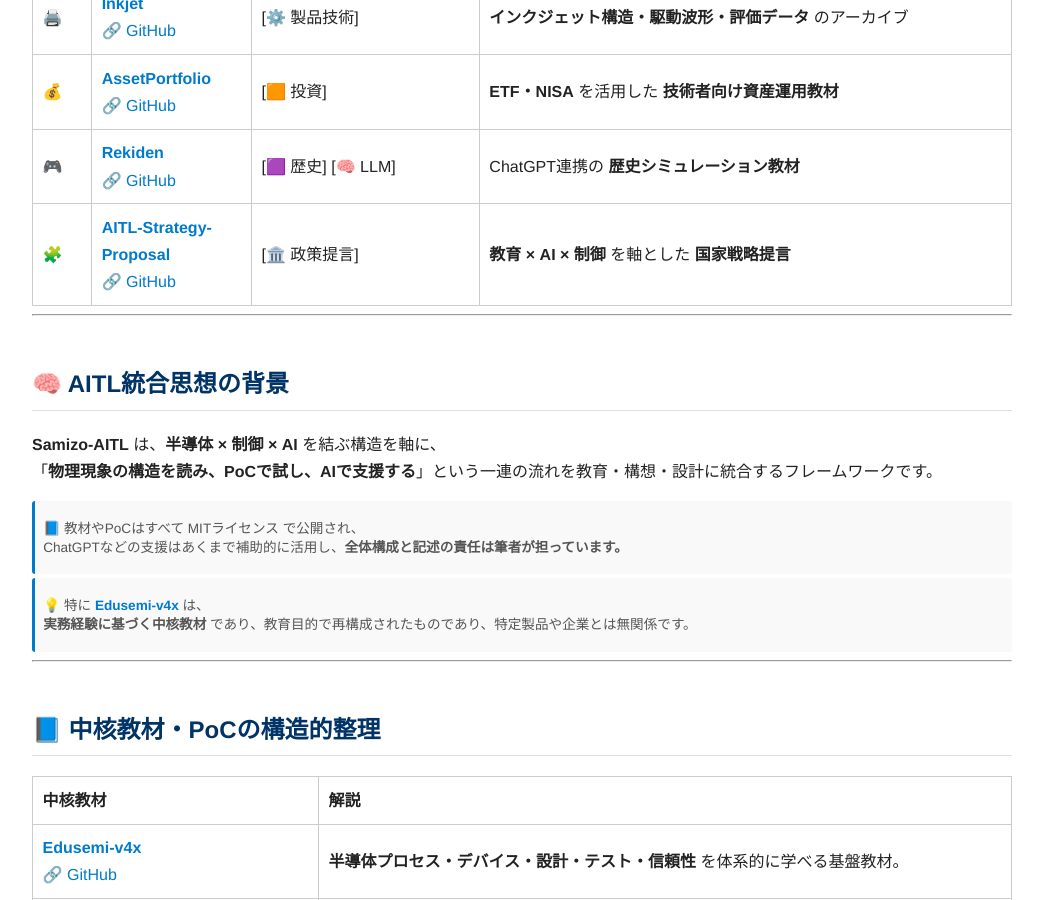
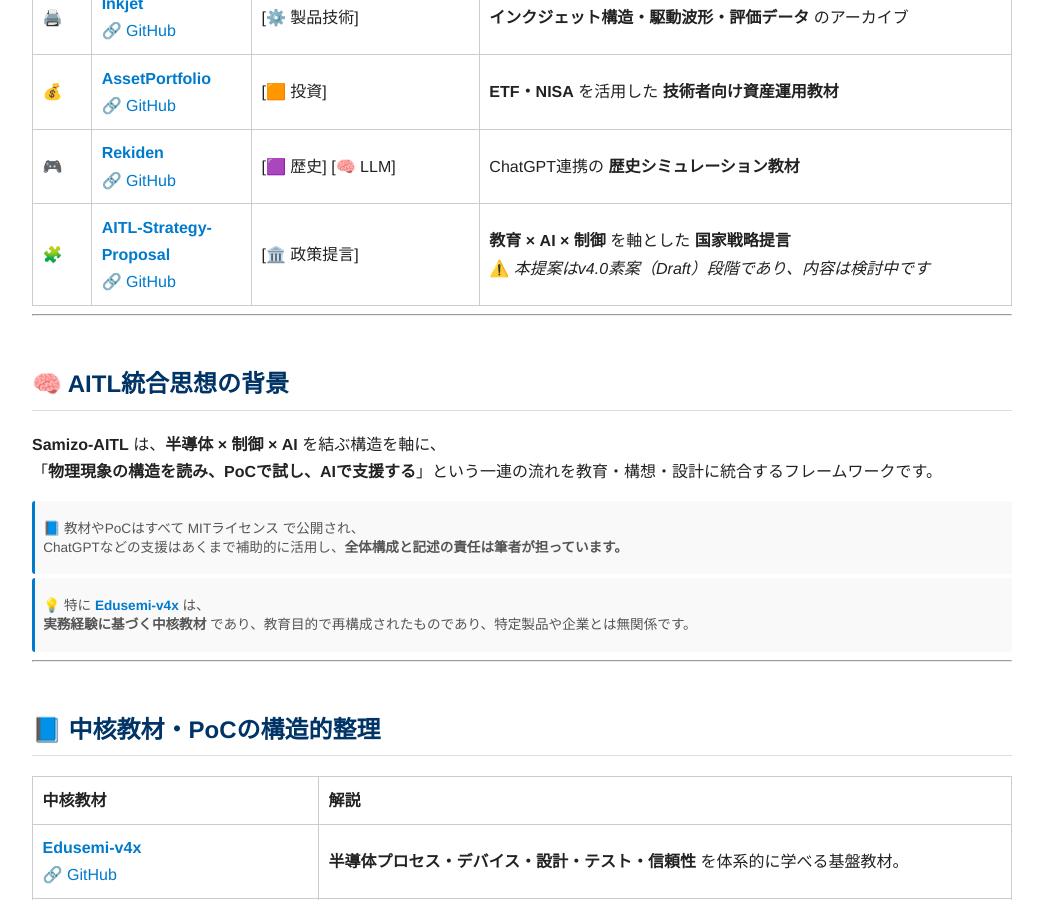
Before and after one commit to Samizo-AITL/Samizo-AITL.github.io, a Jekyll site: the page built from index.md, in a window 1280 px wide and 900 px high, scrolled down 1469 px. Shown: the whole window, without its empty margins (118-1161 px from the left). Built offline with Jekyll 4.4.1, drawn with Linux system fonts in a browser that asks for light colours.

Commit message:
Update index.md

```diff
--- a/index.md
+++ b/index.md
@@ -41,7 +41,7 @@
 | 🖨️ | **[Inkjet](https://samizo-aitl.github.io/Inkjet/)**<br>🔗 [GitHub](https://github.com/Samizo-AITL/Inkjet) | [⚙️ 製品技術] | **インクジェット構造・駆動波形・評価データ** のアーカイブ |
 | 💰 | **[AssetPortfolio](https://samizo-aitl.github.io/AssetPortfolio-StartGuide/)**<br>🔗 [GitHub](https://github.com/Samizo-AITL/AssetPortfolio-StartGuide) | [🟧 投資] | **ETF・NISA** を活用した **技術者向け資産運用教材** |
 | 🎮 | **[Rekiden](https://samizo-aitl.github.io/Rekiden/)**<br>🔗 [GitHub](https://github.com/Samizo-AITL/Rekiden) | [🟪 歴史] [🧠 LLM] | ChatGPT連携の **歴史シミュレーション教材** |
-| 🧩 | **[AITL-Strategy-Proposal](https://samizo-aitl.github.io/AITL-Strategy-Proposal/)**<br>🔗 [GitHub](https://github.com/Samizo-AITL/AITL-Strategy-Proposal) | [🏛️ 政策提言] | **教育 × AI × 制御** を軸とした **国家戦略提言** |
+| 🧩 | **[AITL-Strategy-Proposal](https://samizo-aitl.github.io/AITL-Strategy-Proposal/)**<br>🔗 [GitHub](https://github.com/Samizo-AITL/AITL-Strategy-Proposal) | [🏛️ 政策提言] | **教育 × AI × 制御** を軸とした **国家戦略提言**<br>⚠️ *本提案はv4.0素案（Draft）段階であり、内容は検討中です* |
 
 ---
 
```
